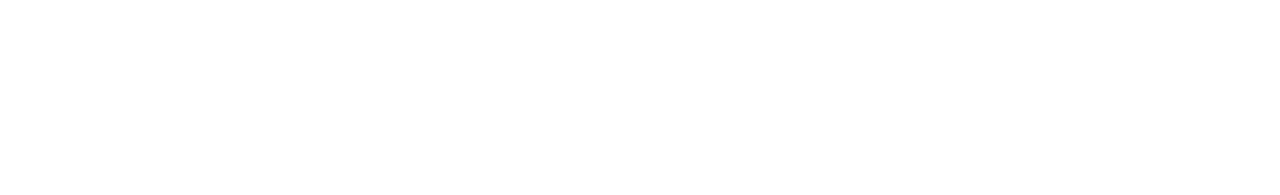
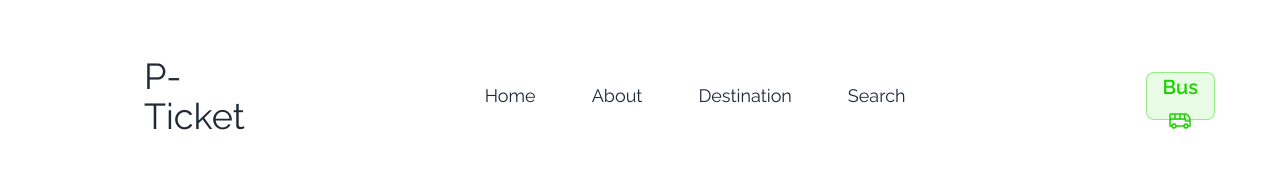
Before and after one commit to mohima-mimino11/P-Ticketing, a plain HTML site: page index.html in a window 1280 px wide. Drawn offline with nearby package versions, Linux system fonts and the light colour scheme.

Commit message:
navbar done

```diff
--- a/index.html
+++ b/index.html
@@ -4,15 +4,54 @@
   <meta charset="UTF-8">
   <meta name="viewport" content="width=device-width, initial-scale=1.0">
   <title>Smart Ticketing</title>
+  <!-- Google Fonts -->
+  <link rel="preconnect" href="https://fonts.googleapis.com">
+  <link rel="preconnect" href="https://fonts.gstatic.com" crossorigin>
+  <link href="https://fonts.googleapis.com/css2?family=Inter:ital,opsz,wght@0,14..32,100..900;1,14..32,100..900&family=Raleway:ital,wght@0,100..900;1,100..900&display=swap" rel="stylesheet">
   <!-- Tailwind and Daisy UI -->
   <link href="https://cdn.jsdelivr.net/npm/daisyui@4.12.14/dist/full.min.css" rel="stylesheet" type="text/css" />
   <script src="https://cdn.tailwindcss.com"></script>
   <!-- custom css -->
   <link rel="stylesheet" href="styles/style.css">
 </head>
-<body>
-  <header>
+<body class="bg-[#FFFFFF] font-raleway">
+  <header class="">
     <!-- Navbar -->
+    <nav class="px-36 py-14">
+      <div class="flex flex-col lg:flex-row gap-5 lg:gap-60   justify-between items-center">
+        <div>
+          <h3 class="text-4xl font-normal">P-Ticket</h3>
+        </div>
+        <div class="dropdown">
+          <!-- <div tabindex="0" role="button" class="btn btn-ghost lg:hidden">
+            <svg
+              xmlns="http://www.w3.org/2000/svg"
+              class="h-5 w-5"
+              fill="none"
+              viewBox="0 0 24 24"
+              stroke="currentColor">
+              <path
+                stroke-linecap="round"
+                stroke-linejoin="round"
+                stroke-width="2"
+                d="M4 6h16M4 12h8m-8 6h16" />
+            </svg>
+          </div> -->
+          <ul  class="flex gap-3 lg:gap-14">
+            <li class="text-[#b3030712B3] text-lg">Home</li>
+            <li class="text-[#b3030712B3] text-lg">About</li>
+            <li class="text-[#b3030712B3] text-lg">Destination</li>
+            <li class="text-[#b3030712B3] text-lg">Search</li>
+          </ul>
+        </div>
+        <div class="">
+          <button class="btn btn-outline  bg-[#1DD1001A] border border-solid border-[#1DD10066] text-[#1DD100] text-xl hover:text-white hover:bg-green-600 ">Bus
+            <img src="images/bus-icon.png" alt="">
+          </button>
+        </div>
+      </div>
+    </nav>
+
     <!-- Banner Section -->
   </header>
   <main>
@@ -24,5 +63,9 @@
   <footer>
 
   </footer>
+
+  <!-- Scripts -->
+  <script src="scripts/utility.js"></script>
+  <script src="scripts/main.js"></script>
 </body>
 </html>
--- a/styles/style.css
+++ b/styles/style.css
@@ -0,0 +1,7 @@
+.font-raleway{
+  font-family: "Raleway", sans-serif;
+}
+
+.font-inter{
+  font-family: "Inter", sans-serif;
+}
```
